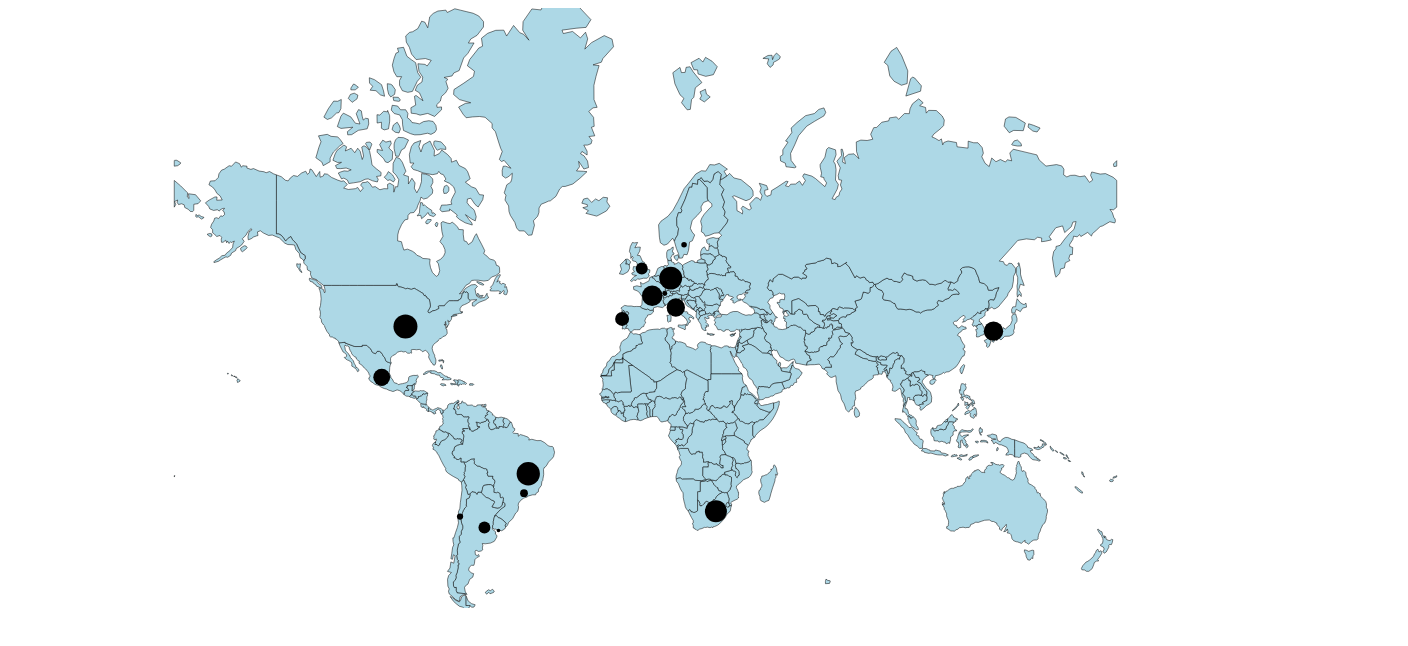
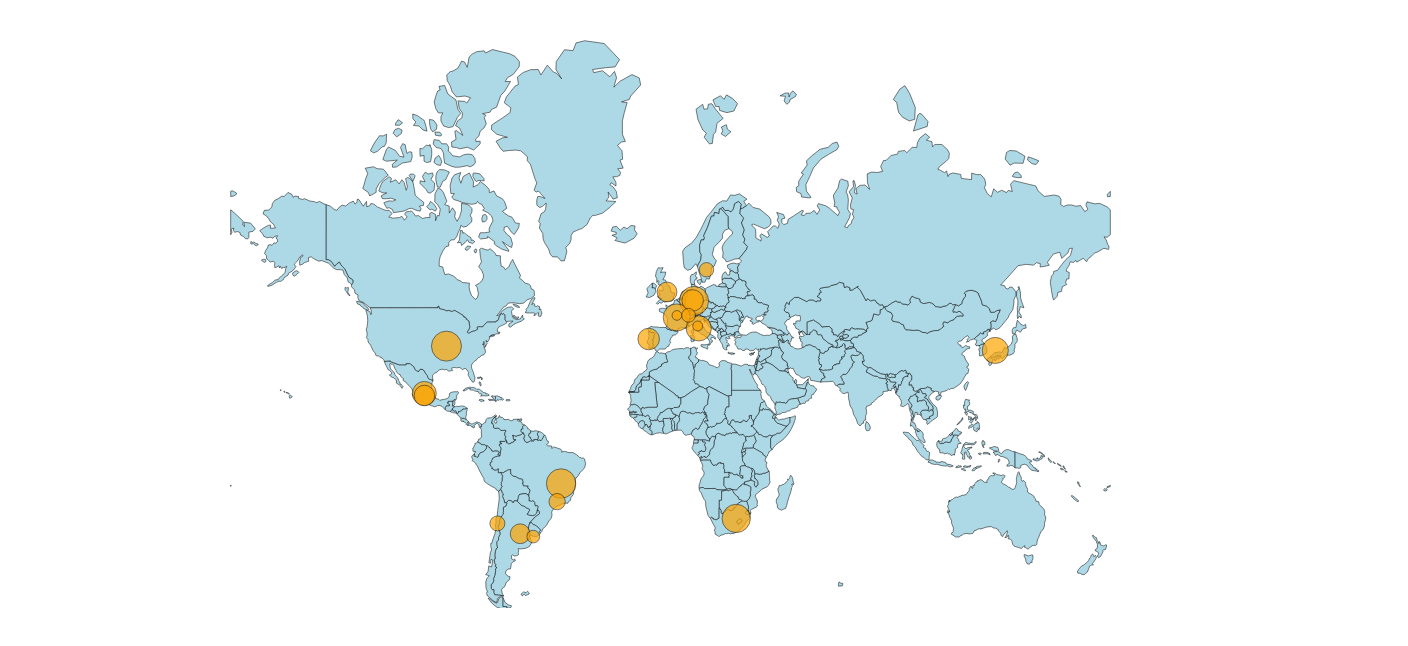
Before and after one commit to iPine/d3_Demo, a plain HTML site: page src/day-19-12-20/WorldCup_map.html in a window 1280 px wide. Shown: the whole page, 1408 px wide, since content can reach past the window. Drawn offline with nearby package versions, Linux system fonts and the light colour scheme.

Commit message:
update 在举办地绘制圆代表总参赛人数

```diff
--- a/src/day-19-12-20/WorldCup_map.html
+++ b/src/day-19-12-20/WorldCup_map.html
@@ -4,12 +4,18 @@
   <meta charset="utf-8">
   <script src="http://d3js.org/d3.v3.min.js"></script>
     <style>
+    circle {
+        fill: orange;
+        stroke: black;
+        stroke-width: 0.7;
+        opacity: 0.7;
+      }
     </style>
     <script type="text/javascript">
       function draw(geo_data) {
-
+        "use strict";
         var margin = 75,
-            width = 1200 - margin,
+            width = 1400 - margin,
             height = 600 - margin;
 
         var svg = d3.select("body")
@@ -17,19 +23,18 @@
             .attr("width", width + margin)
             .attr("height", height + margin)
             .append('g')
-            .attr('transform', 'translate(' + margin + ',' + margin + ')')
             .attr('class', 'map');
 
         var projection = d3.geo.mercator()
         //看成是放大缩小按钮
-                               .scale(150)
+                               .scale(140)
         //看成是拖动地图中心
-                               .translate( [width / 2, height / 1.5]);
+                               .translate([width / 2, height / 1.2]);
         //告诉d3使用路径构造器，调用投影机制是什么
         var path = d3.geo.path().projection(projection);
 
         var map = svg.selectAll('path')
-        //加载的是还有国家地理位置的数组
+         //加载的是有国家地理位置的数组
                      .data(geo_data.features)
                      .enter()
                      .append('path')
@@ -37,77 +42,145 @@
                      .style('fill', 'lightBlue')
                      .style('stroke', 'black')
                      .style('stroke-width', 0.5);
-
-        var format = d3.time.format("%d-%m-%Y (%H:%M h)");
 //类似于draw这个函数
-        function plot_points(data){
-        	//在地图上绘制圆点，代表参赛人数
+        function plot_points(data) {
+/*在地图上绘制圆点，代表参赛人数
           //调用d3的嵌套函数，主要包括.key和.rollup两部分
           //key部分主要是分组，rollup部分是聚合数据
           debugger;
+          //将rollup里的function(leaves)函数提取出来   */
+            function agg_year(leaves) {
+              //debugger;/*检查leaves是什么以及其大小在这里是每年举办的比赛场数*/
+             //获取这一年参加的总人数
+                var total = d3.sum(leaves, function(d) {
+                    return d['attendance'];
+                });
+              //获取每场比赛的比赛地点经纬度，使用JS的map函数
+              //能转换数组的每个元素，再返回一个数组
+                var coords = leaves.map(function(d) {
+                    return projection([+d.long, +d.lat]);
+                });
+              //计算比赛地点的中心位置，因为同一年的比赛，可能会在多个体育场举办
+                var center_x = d3.mean(coords, function(d) {
+                    return d[0];
+                });
+
+                var center_y = d3.mean(coords, function(d) {
+                    return d[1];
+                });
+//获取参赛国家，set能够集合不同的对象，且具有不重复添加已有元素的功能
+//这样之后，选定年份的参赛队伍只会显示一次
+                var teams = d3.set();//先清空
+
+                leaves.forEach(function(d) {
+                    teams.add(d['team1']);
+                    teams.add(d['team2']);
+                });
+ // debugger;
+                return {
+                  'attendance' : total,
+                  'x' : center_x,
+                  'y' : center_y,
+                  'teams' : teams.values()//将teams的值返回给对象，这样球队集便将球队名转换成数组返回
+                };
+            }
+//传给rollup的是key函数分组后，每个组的内容的聚合
+//通过控制台，查看leaves可以知道
             var nested = d3.nest()
                            .key(function(d) {
                              // debugger;//检查d及d.date
                               return d['date'].getUTCFullYear();
                            })
-                           //传给rollup的是key函数分组后，每个组的内容的聚合
-                           //通过控制台，查看leaves可以知道
-                           //在这里是每年举办的比赛场数
-                           .rollup(function(leaves) {
-                              // debugger;//检查leaves是什么以及其大小
-                              //获取这一年参加的总人数
-                              var total = d3.sum(leaves,function(d){
-                              	return d.attendance;
-                              });
-                              //获取每场比赛的比赛地点经纬度，使用JS的map函数
-                              //能转换数组的每个元素，再返回一个数组
-                              var coords = leaves.map(function(d){
-                              	//使用projection将经纬度转换为显示像素位置
-                              	return projection([d.long,d.lat]);
-                              });
-                              //计算比赛地点的中心位置，因为同一个比赛，可能会在多个体育场举办
-                              var center_X = d3.mean(coords,function(d){
-                              	return d[0];
-                              });
-                              var center_Y = d3.mean(coords,function(d){
-                              	return d[1];
-                              });
+                           .rollup(agg_year)
+                           .entries(data);
 
-                              return {
-                              	"attendance": total,
-                              	"x": center_X,
-                              	"y": center_Y
-                              };
-                           })
-                           .entries(data);
-                           //可以审查nest函数，看其输出数据是怎么样的
-                           // debugger;
-              //extent函数能够确定最值
-             var attendance_extent = d3.extent(nested,function(d){
-             	return d.values.attendance;
+            var attendance_max = d3.max(nested, function(d) {
+                return d.values['attendance'];
             });
 //设置半径比例尺
             var radius = d3.scale.sqrt()
-             				.domain(attendance_extent)
-             				.range([0,12]);
-             svg.append("g")
-             	.attr("class","bubble")
+                           .domain([0, attendance_max])
+                           .range([0, 15]);
+//添加第二参数，指明每个绑定的数据实际是什么
+            function key_func(d) {
+                return d['key'];
+            }
+
+//使用JS内置函数.sort查找所有数组，并且要先确保嵌套数组顺序正确
+//确保大圆不会覆盖小圆
+            svg.append('g')
+               .attr("class", "bubble")
                .selectAll("circle")
-             	.data(nested)
+               .data(nested.sort(function(a, b) {
+                //大于0则返回b,大的先绘制
+                  return b.values['attendance'] - a.values['attendance'];
+               }), key_func)
                .enter()
+               .append("circle")
+               .attr('cx', function(d) { return d.values['x']; })
+               .attr('cy', function(d) { return d.values['y']; })
+               .attr('r', function(d) {
+                    return radius(d.values['attendance']);
+               });
+
+/*1.fliter data  --filter()
+  2.remove any elements  --exit()
+  3.add any new elements  --enter()
+*/
+          function update(year) {
+            //筛选的是nested对象
+              var filtered = nested.filter(function(d) {
+//这里的key就是nested里的年份，是字符串，所以要先将字符串转换成日期，选出年份，再将其与更新函数的年份参数进行对比
+//只返回为真的元素
+                  return new Date(d['key']).getUTCFullYear() === year;
+              });
+
+              var circles = svg.selectAll('circle')
+                               .data(filtered, key_func);
+
+
+              circles.exit().remove();
+
+              circles.enter()
                 .append("circle")
                 .attr({
                   cx: function(d){return d.values.x;},
                   cy: function(d){return d.values.y;},
                   r: function(d){return radius(d.values.attendance);}
-             		});
+                })
+
+              //如何调用update函数，更新年份的时候，显示参赛国家，通过改变颜色属性
+              //获得的是包含各个国家的数组
+              var countries = filtered[0].values.teams;
+
+ //如果数组中有指定变量，返回它在字符串中首次出现的位置；若没有则返回-1
+ //d是geojson的每个变量，就是重复对比每条路径的国家名在不在所选年份参赛国家中
+              function update_countries(d){
+                if(countries.indexOf(d.properties.name) !== -1){
+                    return "lightBlue";
+                  }else{
+                    return "white";
                   }
-        //加载有参赛人数的csv文件,控制格式函数，回调函数
-        d3.tsv("world_cup_geo.tsv",function(d){
-        	d.date = format.parse(d.date);
-        	d.attendance = +d.attendance;
+              };
+
+              svg.selectAll("path")
+                .style("fill",update_countries)
+                .style("stroke",update_countries);
+
+          }
+          //调试update函数是否正常运行
+          debugger;
+          // update(1930);
+
+      }
+
+          var format = d3.time.format("%d-%m-%Y (%H:%M h)");
+//加载有参赛人数的tsv文件,控制格式函数，回调函数
+          d3.tsv("world_cup_geo.tsv", function(d) {
+            d['attendance'] = +d['attendance'];
+            d['date'] = format.parse(d['date']);
             return d;
-        },plot_points);
+          }, plot_points);
       };
       </script>
   </head>
@@ -116,7 +189,8 @@
   /*
     Use D3 to load the GeoJSON file
     */
-    //首先调用d3.json将这个json文件载入到draw函数中，在draw函数中调用d3.tsv函数，将那个tsv文件载入到plot_points函数中
+/*首先调用d3.json将这个json文件载入到draw函数中，在draw函数中调用d3.tsv函数，将那个tsv文件载入到plot_points函数中
+*/
 d3.json("world_countries.json", draw);
   </script>
 </body>
```
Lines whose indentation alone changed are shown as unchanged.
